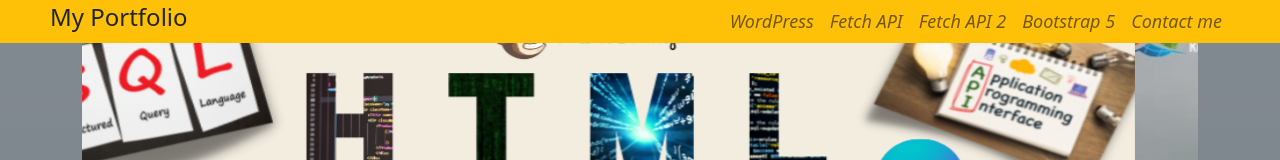
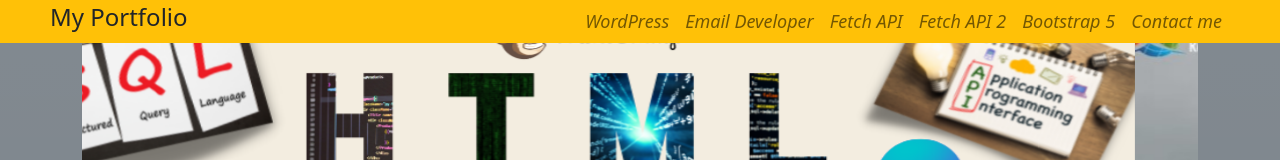
Before and after one commit to toz7/portfolio, a plain HTML site: page index.html in a window 1280 px wide. Shown: the top 160 px of the page. Drawn offline with nearby package versions, Linux system fonts and the light colour scheme; files that its build step writes are made by us from their sources.

Commit message:
Update index.html

```diff
--- a/index.html
+++ b/index.html
@@ -30,6 +30,9 @@
                     <ul class="navbar-nav ms-auto">
                         <li class="nav-item">
                             <a href="https://ireservices.com/" class="nav-link">WordPress</a>
+                        </li>
+                        <li class="nav-item">
+                            <a href="https://toz7.github.io/email_dev/" class="nav-link">Email Developer</a>
                         </li>
                         <li class="nav-item">
                             <a href="https://toz7.github.io/fetchJson/" class="nav-link">Fetch API</a>
```
